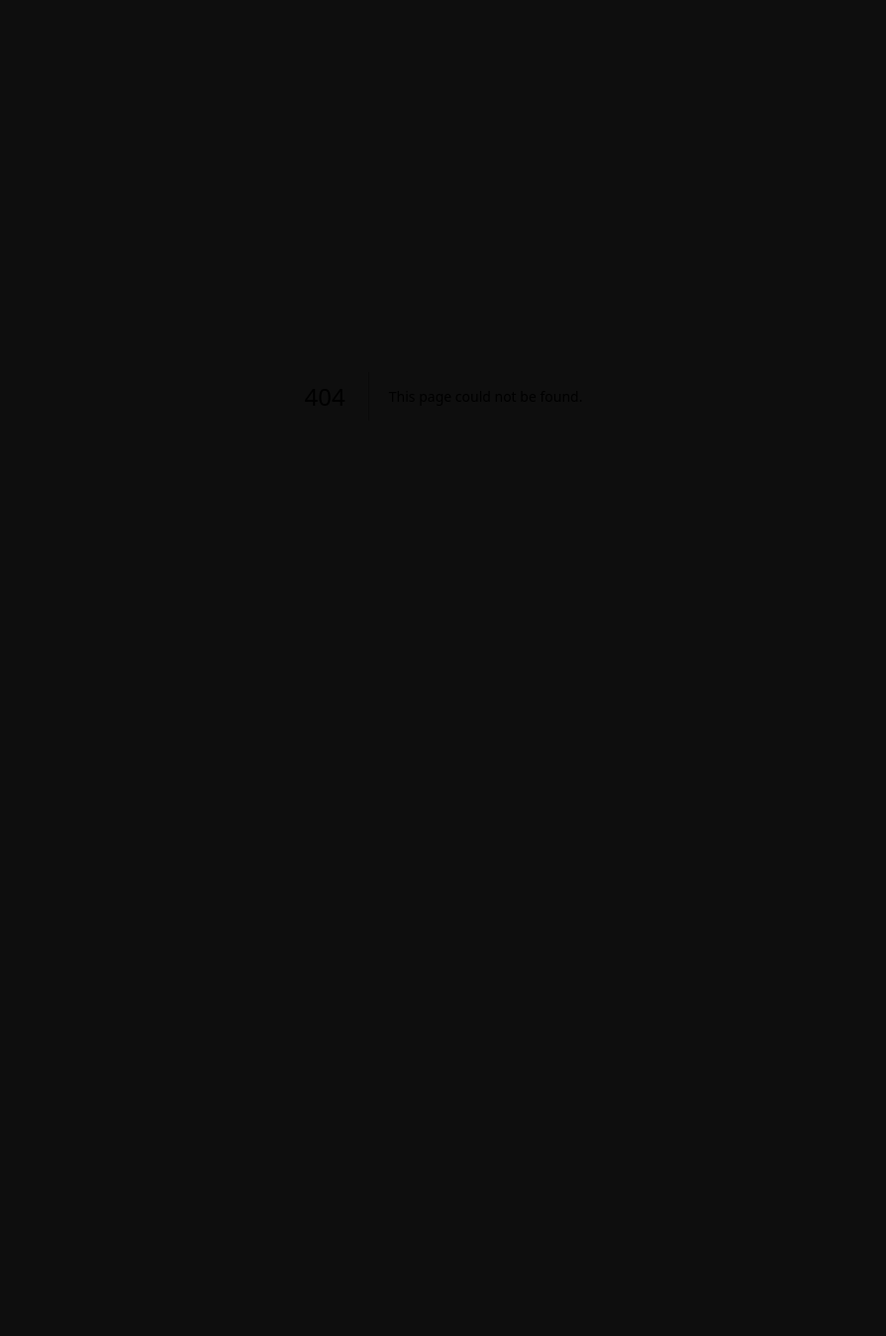
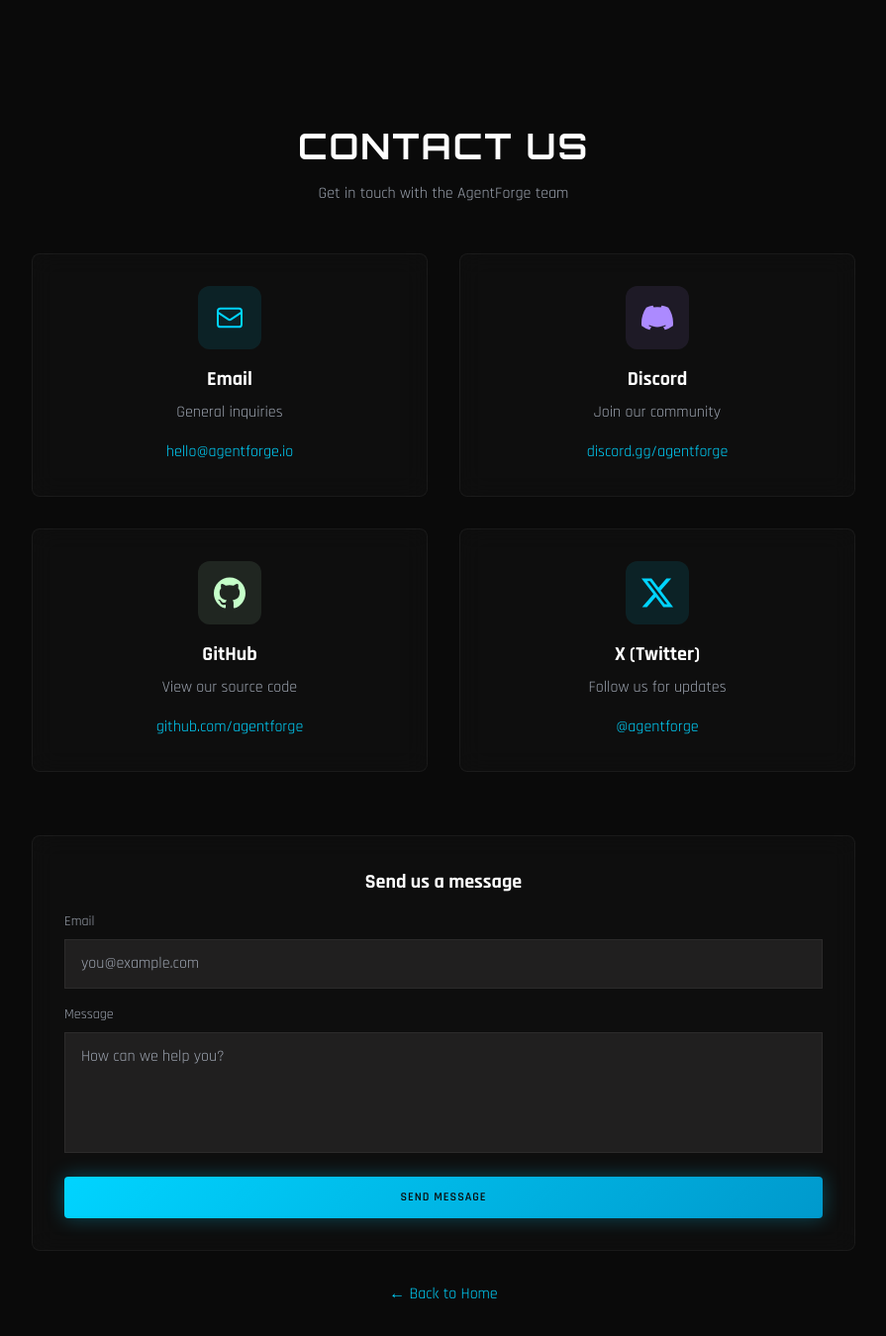
Before and after one commit to zensiuu/agent-marketplace, a Next.js app: page /contact in a window 1280 px wide. Before the commit this address had no page. Shown: the top 1350 px of the page at 99% size, without its empty margins (192-1087 px from the left). Before the commit the page ends 800 px from the top, so only its background shows below. Built offline with nearby package versions, Linux system fonts and the light colour scheme.

Commit message:
Fix all buttons and links
- Fixed social links with real URLs (LinkedIn, Discord, GitHub, X)
- Created /privacy page with privacy policy
- Created /contact page with contact form
- All footer links now point to real pages

```diff
--- /dev/null
+++ b/src/app/contact/page.tsx
@@ -0,0 +1,106 @@
+export default function ContactPage() {
+  return (
+    <div className="min-h-screen bg-[#0a0a0a] pt-32 pb-16">
+      <div className="max-w-4xl mx-auto px-8">
+        <h1
+          className="text-4xl font-bold text-white mb-4 text-center"
+          style={{ fontFamily: 'Orbitron, sans-serif', letterSpacing: '2px' }}
+        >
+          CONTACT US
+        </h1>
+        <p className="text-gray-400 text-center mb-12" style={{ fontFamily: 'Rajdhani, sans-serif' }}>
+          Get in touch with the AgentForge team
+        </p>
+
+        <div className="grid grid-cols-1 md:grid-cols-2 gap-8">
+          {/* Email */}
+          <div className="glass-card p-8 text-center">
+            <div className="w-16 h-16 mx-auto mb-4 rounded-full bg-primary/10 flex items-center justify-center">
+              <svg className="w-8 h-8 text-primary" fill="none" viewBox="0 0 24 24" stroke="currentColor">
+                <path strokeLinecap="round" strokeLinejoin="round" strokeWidth={1.5} d="M3 8l7.89 5.26a2 2 0 002.22 0L21 8M5 19h14a2 2 0 002-2V7a2 2 0 00-2-2H5a2 2 0 00-2 2v10a2 2 0 002 2z" />
+              </svg>
+            </div>
+            <h3 className="text-xl text-white font-bold mb-2">Email</h3>
+            <p className="text-gray-400 mb-4">General inquiries</p>
+            <a href="mailto:hello@agentforge.io" className="text-primary hover:text-secondary transition-colors">
+              hello@agentforge.io
+            </a>
+          </div>
+
+          {/* Discord */}
+          <div className="glass-card p-8 text-center">
+            <div className="w-16 h-16 mx-auto mb-4 rounded-full bg-secondary/10 flex items-center justify-center">
+              <svg className="w-8 h-8 text-secondary" fill="currentColor" viewBox="0 0 24 24">
+                <path d="M20.317 4.37a19.791 19.791 0 0 0-4.885-1.515.074.074 0 0 0-.079.037c-.21.375-.444.864-.608 1.25a18.27 18.27 0 0 0-5.487 0 12.64 12.64 0 0 0-.617-1.25.077.077 0 0 0-.079-.037A19.736 19.736 0 0 0 3.677 4.37a.07.07 0 0 0-.032.027C.533 9.046-.32 13.58.099 18.057a.082.082 0 0 0 .031.057 19.9 19.9 0 0 0 5.993 3.03.078.078 0 0 0 .084-.028c.462-.63.874-1.295 1.226-1.994a.076.076 0 0 0-.041-.106 13.107 13.107 0 0 1-1.872-.892.077.077 0 0 1-.008-.128 10.2 10.2 0 0 0 .372-.292.074.074 0 0 1 .077-.01c3.928 1.793 8.18 1.793 12.062 0a.074.074 0 0 1 .078.01c.12.098.246.198.373.292a.077.077 0 0 1-.006.127 12.299 12.299 0 0 1-1.873.892.077.077 0 0 0-.041.107c.36.698.772 1.362 1.225 1.993a.076.076 0 0 0 .084.028 19.839 19.839 0 0 0 6.002-3.03a.077.077 0 0 0 .032-.054c.5-5.177-.838-9.674-3.549-13.66a.061.061 0 0 0-.031-.03z"/>
+              </svg>
+            </div>
+            <h3 className="text-xl text-white font-bold mb-2">Discord</h3>
+            <p className="text-gray-400 mb-4">Join our community</p>
+            <a href="https://discord.gg/agentforge" target="_blank" rel="noopener noreferrer" className="text-primary hover:text-secondary transition-colors">
+              discord.gg/agentforge
+            </a>
+          </div>
+
+          {/* GitHub */}
+          <div className="glass-card p-8 text-center">
+            <div className="w-16 h-16 mx-auto mb-4 rounded-full bg-tertiary/10 flex items-center justify-center">
+              <svg className="w-8 h-8 text-tertiary" fill="currentColor" viewBox="0 0 24 24">
+                <path d="M12 .297c-6.63 0-12 5.373-12 12 0 5.303 3.438 9.8 8.205 11.385.6.113.82-.258.82-.577 0-.285-.01-1.04-.015-2.04-3.338.724-4.042-1.61-4.042-1.61C4.422 18.07 3.633 17.7 3.633 17.7c-1.087-.744.084-.729.084-.729 1.205.084 1.838 1.236 1.838 1.236 1.07 1.835 2.809 1.305 3.495.998.108-.776.417-1.305.76-1.605-2.665-.3-5.466-1.332-5.466-5.93 0-1.31.465-2.38 1.235-3.22-.135-.303-.54-1.523.105-3.176 0 0 1.005-.322 3.3 1.23.96-.267 1.98-.399 3-.405 1.02.006 2.04.138 3 .405 2.28-1.552 3.285-1.23 3.285-1.23.645 1.653.24 2.873.12 3.176.765.84 1.23 1.91 1.23 3.22 0 4.61-2.805 5.625-5.475 5.92.42.36.81 1.096.81 2.22 0 1.606-.015 2.896-.015 3.286 0 .315.21.69.825.57C20.565 22.092 24 17.592 24 12.297c0-6.627-5.373-12-12-12"/>
+              </svg>
+            </div>
+            <h3 className="text-xl text-white font-bold mb-2">GitHub</h3>
+            <p className="text-gray-400 mb-4">View our source code</p>
+            <a href="https://github.com/agentforge" target="_blank" rel="noopener noreferrer" className="text-primary hover:text-secondary transition-colors">
+              github.com/agentforge
+            </a>
+          </div>
+
+          {/* Twitter */}
+          <div className="glass-card p-8 text-center">
+            <div className="w-16 h-16 mx-auto mb-4 rounded-full bg-primary/10 flex items-center justify-center">
+              <svg className="w-8 h-8 text-primary" fill="currentColor" viewBox="0 0 24 24">
+                <path d="M18.901 1.153h3.68l-8.04 9.19L24 22.846h-7.406l-5.8-7.584-6.638 7.584H.474l8.6-9.83L0 1.154h7.594l5.243 6.932ZM17.61 20.644h2.039L6.486 3.24H4.298Z"/>
+              </svg>
+            </div>
+            <h3 className="text-xl text-white font-bold mb-2">X (Twitter)</h3>
+            <p className="text-gray-400 mb-4">Follow us for updates</p>
+            <a href="https://x.com/agentforge" target="_blank" rel="noopener noreferrer" className="text-primary hover:text-secondary transition-colors">
+              @agentforge
+            </a>
+          </div>
+        </div>
+
+        <div className="mt-16 glass-card p-8">
+          <h2 className="text-xl text-white font-bold mb-4 text-center">Send us a message</h2>
+          <form className="space-y-4">
+            <div>
+              <label className="block text-sm text-gray-400 mb-2">Email</label>
+              <input
+                type="email"
+                placeholder="you@example.com"
+                className="w-full bg-surface-container-high border border-outline-variant/30 px-4 py-3 text-white focus:border-primary focus:outline-none transition-colors"
+              />
+            </div>
+            <div>
+              <label className="block text-sm text-gray-400 mb-2">Message</label>
+              <textarea
+                rows={4}
+                placeholder="How can we help you?"
+                className="w-full bg-surface-container-high border border-outline-variant/30 px-4 py-3 text-white focus:border-primary focus:outline-none transition-colors resize-none"
+              />
+            </div>
+            <button type="submit" className="btn-primary w-full">
+              SEND MESSAGE
+            </button>
+          </form>
+        </div>
+
+        <div className="mt-8 text-center">
+          <a href="/" className="text-primary hover:text-secondary transition-colors">
+            ← Back to Home
+          </a>
+        </div>
+      </div>
+    </div>
+  );
+}
--- a/src/app/page.tsx
+++ b/src/app/page.tsx
@@ -433,16 +433,16 @@
                 AGENTFORGE
               </div>
               <div className="flex gap-6 mb-6">
-                <a className="text-on-surface-variant hover:text-primary transition-colors" href="#" title="LinkedIn">
+                <a className="text-on-surface-variant hover:text-primary transition-colors" href="https://linkedin.com/company/agentforge" target="_blank" rel="noopener noreferrer" title="LinkedIn">
                   <svg className="w-5 h-5 fill-current" viewBox="0 0 24 24"><path d="M19 0h-14c-2.761 0-5 2.239-5 5v14c0 2.761 2.239 5 5 5h14c2.762 0 5-2.239 5-5v-14c0-2.761-2.238-5-5-5zm-11 19h-3v-11h3v11zm-1.5-12.268c-.966 0-1.75-.79-1.75-1.764s.784-1.764 1.75-1.764 1.75.79 1.75 1.764-.783 1.764-1.75 1.764zm13.5 12.268h-3v-5.604c0-3.368-4-3.113-4 0v5.604h-3v-11h3v1.765c1.396-2.586 7-2.777 7 2.476v6.759z"></path></svg>
                 </a>
-                <a className="text-on-surface-variant hover:text-primary transition-colors" href="#" title="Discord">
+                <a className="text-on-surface-variant hover:text-primary transition-colors" href="https://discord.gg/agentforge" target="_blank" rel="noopener noreferrer" title="Discord">
                   <svg className="w-5 h-5 fill-current" viewBox="0 0 24 24"><path d="M20.317 4.37a19.791 19.791 0 0 0-4.885-1.515a.074.074 0 0 0-.079.037c-.21.375-.444.864-.608 1.25a18.27 18.27 0 0 0-5.487 0a12.64 12.64 0 0 0-.617-1.25a.077.077 0 0 0-.079-.037A19.736 19.736 0 0 0 3.677 4.37a.07.07 0 0 0-.032.027C.533 9.046-.32 13.58.099 18.057a.082.082 0 0 0 .031.057a19.9 19.9 0 0 0 5.993 3.03a.078.078 0 0 0 .084-.028a14.09 14.09 0 0 0 1.226-1.994a.076.076 0 0 0-.041-.106a13.107 13.107 0 0 1-1.872-.892a.077.077 0 0 1-.008-.128a10.2 10.2 0 0 0 .372-.292a.074.074 0 0 1 .077-.01c3.928 1.793 8.18 1.793 12.062 0a.074.074 0 0 1 .078.01c.12.098.246.198.373.292a.077.077 0 0 1-.006.127a12.299 12.299 0 0 1-1.873.892a.077.077 0 0 0-.041.107c.36.698.772 1.362 1.225 1.993a.076.076 0 0 0 .084.028a19.839 19.839 0 0 0 6.002-3.03a.077.077 0 0 0 .032-.054c.5-5.177-.838-9.674-3.549-13.66a.061.061 0 0 0-.031-.03zM8.02 15.33c-1.183 0-2.157-1.085-2.157-2.419c0-1.333.956-2.419 2.157-2.419c1.21 0 2.176 1.096 2.157 2.42c0 1.333-.956 2.419-2.157 2.419zm7.975 0c-1.183 0-2.157-1.085-2.157-2.419c0-1.333.955-2.419 2.157-2.419c1.21 0 2.176 1.096 2.157 2.42c0 1.333-.946 2.419-2.157 2.419z"></path></svg>
                 </a>
-                <a className="text-on-surface-variant hover:text-primary transition-colors" href="#" title="GitHub">
+                <a className="text-on-surface-variant hover:text-primary transition-colors" href="https://github.com/agentforge" target="_blank" rel="noopener noreferrer" title="GitHub">
                   <svg className="w-5 h-5 fill-current" viewBox="0 0 24 24"><path d="M12 .297c-6.63 0-12 5.373-12 12 0 5.303 3.438 9.8 8.205 11.385.6.113.82-.258.82-.577 0-.285-.01-1.04-.015-2.04-3.338.724-4.042-1.61-4.042-1.61C4.422 18.07 3.633 17.7 3.633 17.7c-1.087-.744.084-.729.084-.729 1.205.084 1.838 1.236 1.838 1.236 1.07 1.835 2.809 1.305 3.495.998.108-.776.417-1.305.76-1.605-2.665-.3-5.466-1.332-5.466-5.93 0-1.31.465-2.38 1.235-3.22-.135-.303-.54-1.523.105-3.176 0 0 1.005-.322 3.3 1.23.96-.267 1.98-.399 3-.405 1.02.006 2.04.138 3 .405 2.28-1.552 3.285-1.23 3.285-1.23.645 1.653.24 2.873.12 3.176.765.84 1.23 1.91 1.23 3.22 0 4.61-2.805 5.625-5.475 5.92.42.36.81 1.096.81 2.22 0 1.606-.015 2.896-.015 3.286 0 .315.21.69.825.57C20.565 22.092 24 17.592 24 12.297c0-6.627-5.373-12-12-12"></path></svg>
                 </a>
-                <a className="text-on-surface-variant hover:text-primary transition-colors" href="#" title="X">
+                <a className="text-on-surface-variant hover:text-primary transition-colors" href="https://x.com/agentforge" target="_blank" rel="noopener noreferrer" title="X">
                   <svg className="w-5 h-5 fill-current" viewBox="0 0 24 24"><path d="M18.901 1.153h3.68l-8.04 9.19L24 22.846h-7.406l-5.8-7.584-6.638 7.584H.474l8.6-9.83L0 1.154h7.594l5.243 6.932ZM17.61 20.644h2.039L6.486 3.24H4.298Z"></path></svg>
                 </a>
               </div>
--- /dev/null
+++ b/src/app/privacy/page.tsx
@@ -0,0 +1,63 @@
+export default function PrivacyPage() {
+  return (
+    <div className="min-h-screen bg-[#0a0a0a] pt-32 pb-16">
+      <div className="max-w-4xl mx-auto px-8">
+        <h1
+          className="text-4xl font-bold text-white mb-8"
+          style={{ fontFamily: 'Orbitron, sans-serif', letterSpacing: '2px' }}
+        >
+          PRIVACY POLICY
+        </h1>
+
+        <div className="glass-card p-8 space-y-6 text-gray-400" style={{ fontFamily: 'Rajdhani, sans-serif', lineHeight: 1.8 }}>
+          <p className="text-sm">Last updated: April 2026</p>
+
+          <h2 className="text-xl text-white font-bold mt-8">1. Information We Collect</h2>
+          <p>
+            AgentForge collects information you provide directly, including: name, email address,
+            and authentication data through Auth0. We also collect usage data such as deployed templates,
+            agent activity, and API usage metrics.
+          </p>
+
+          <h2 className="text-xl text-white font-bold mt-8">2. How We Use Your Information</h2>
+          <ul className="list-disc list-inside space-y-2">
+            <li>To provide and maintain our AI agent orchestration services</li>
+            <li>To process transactions and manage your account</li>
+            <li>To communicate about your deployments and service updates</li>
+            <li>To improve our platform and develop new features</li>
+          </ul>
+
+          <h2 className="text-xl text-white font-bold mt-8">3. Data Security</h2>
+          <p>
+            We use Auth0 for secure authentication and store sensitive credentials in their
+            Token Vault. All data is encrypted in transit using TLS 1.3 and at rest using AES-256.
+          </p>
+
+          <h2 className="text-xl text-white font-bold mt-8">4. Third-Party Services</h2>
+          <p>
+            Our platform integrates with Paperclip.ai for AI orchestration, Auth0 for authentication,
+            and external APIs (Stripe, GitHub, etc.) as connected by users through Auth0 Token Vault.
+          </p>
+
+          <h2 className="text-xl text-white font-bold mt-8">5. Your Rights</h2>
+          <p>
+            You have the right to access, correct, or delete your personal data. Contact us at
+            privacy@agentforge.io for any data-related requests.
+          </p>
+
+          <h2 className="text-xl text-white font-bold mt-8">6. Contact</h2>
+          <p>
+            For privacy-related questions, contact our Data Protection Officer at:<br />
+            <span className="text-primary">privacy@agentforge.io</span>
+          </p>
+        </div>
+
+        <div className="mt-8 text-center">
+          <a href="/" className="text-primary hover:text-secondary transition-colors">
+            ← Back to Home
+          </a>
+        </div>
+      </div>
+    </div>
+  );
+}
```
Also changed, not shown: 2 other files (tests, documents, lock files or other folders).
